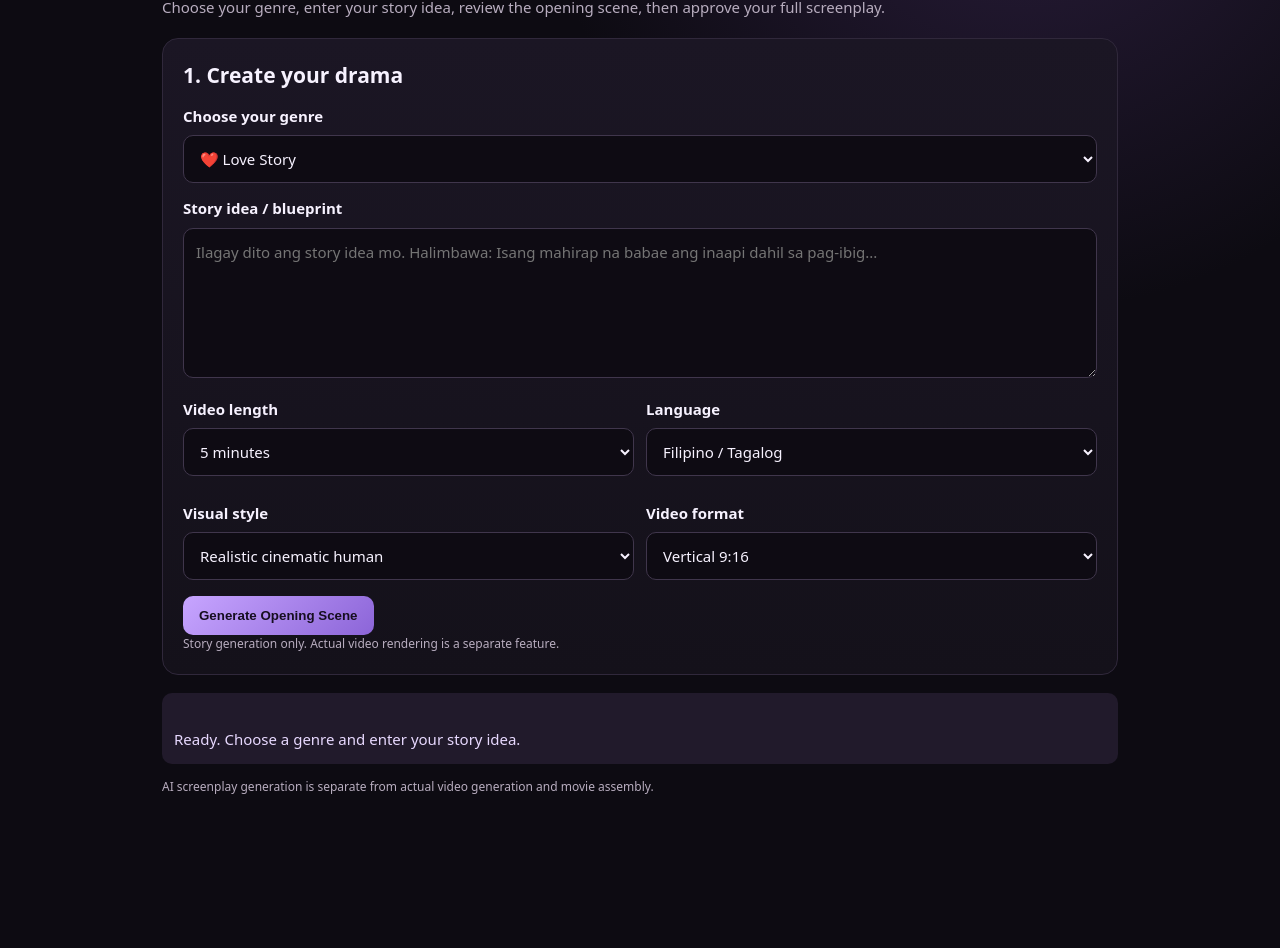
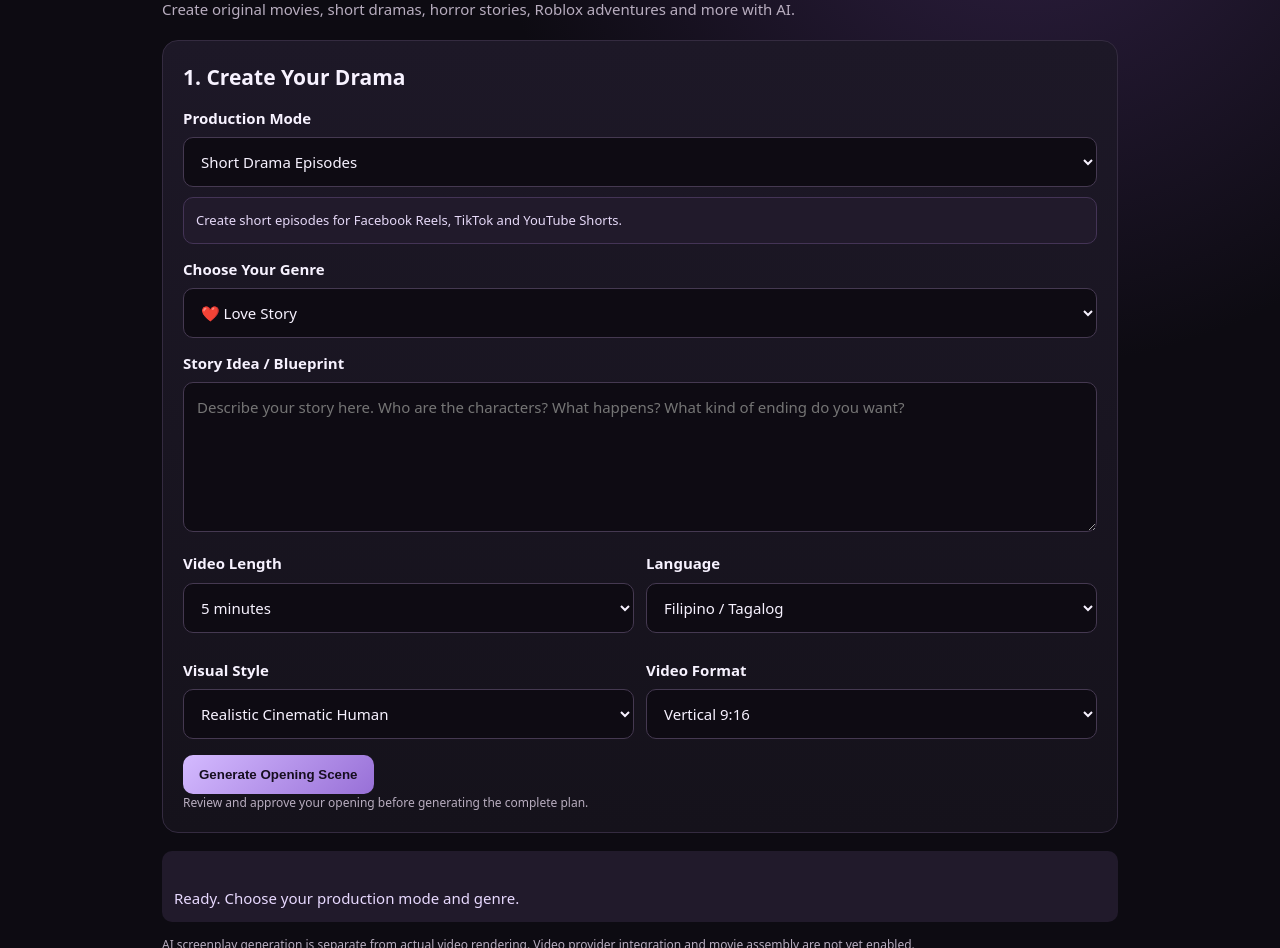
Before and after one commit to chrisjeanlipon14-debug/ai-drama-studio-ai, a website: page public/index.html in a window 1280 px wide. Shown: the part 176-1124 px from the top of the page. Before the commit the page ends 1006 px from the top, so only its background shows below. Drawn offline with Linux system fonts and the light colour scheme.

Commit message:
Update index.html

```diff
--- a/public/index.html
+++ b/public/index.html
@@ -6,80 +6,179 @@
 <meta name="viewport" content="width=device-width, initial-scale=1">
 <meta name="theme-color" content="#100d18">
 <title>AI Drama Studio</title>
+
 <style>
 :root {
   color-scheme: dark;
   --bg:#0d0b12;
-  --panel:#17131f;
-  --line:#30283b;
+  --panel:#191522;
+  --line:#342b40;
   --text:#f7f2ff;
   --muted:#b8adbf;
   --accent:#c7a5ff;
 }
+
 * { box-sizing:border-box; }
+
 body {
   margin:0;
-  background:radial-gradient(circle at 80% 0,#2a1d3c 0,transparent 34%),var(--bg);
+  background:
+    radial-gradient(circle at 80% 0,#302044 0,transparent 35%),
+    var(--bg);
   color:var(--text);
   font:15px/1.55 system-ui,Arial,sans-serif;
 }
-.wrap { max-width:1000px; margin:auto; padding:22px; }
+
+.wrap {
+  max-width:1000px;
+  margin:auto;
+  padding:22px;
+}
+
 .top {
-  display:flex; justify-content:space-between;
-  align-items:center; gap:12px; flex-wrap:wrap;
-  border-bottom:1px solid var(--line); padding:8px 0 18px;
+  display:flex;
+  justify-content:space-between;
+  align-items:center;
+  gap:12px;
+  flex-wrap:wrap;
+  border-bottom:1px solid var(--line);
+  padding:8px 0 18px;
 }
-.brand { font-weight:850; letter-spacing:.06em; }
+
+.brand {
+  font-weight:850;
+  letter-spacing:.06em;
+  font-size:19px;
+}
+
 .brand span { color:var(--accent); }
+
 .pill {
-  border:1px solid var(--line); border-radius:999px;
-  padding:5px 10px; color:var(--muted); font-size:12px;
+  border:1px solid var(--line);
+  border-radius:999px;
+  padding:5px 10px;
+  color:var(--muted);
+  font-size:12px;
 }
-h1 { font-size:clamp(30px,6vw,48px); line-height:1.08; margin:26px 0 10px; }
-h2 { font-size:21px; margin:0 0 12px; }
+
+h1 {
+  font-size:clamp(30px,6vw,48px);
+  line-height:1.08;
+  margin:28px 0 10px;
+}
+
+h2 {
+  font-size:21px;
+  margin:0 0 12px;
+}
+
 p { color:var(--muted); }
+
 .card {
-  background:linear-gradient(180deg,#1b1624,#14111a);
-  border:1px solid var(--line); border-radius:16px;
-  padding:20px; margin:18px 0;
+  background:linear-gradient(180deg,#1d1827,#15121b);
+  border:1px solid var(--line);
+  border-radius:16px;
+  padding:20px;
+  margin:18px 0;
 }
-label { display:block; font-weight:700; margin:14px 0 7px; }
+
+label {
+  display:block;
+  font-weight:700;
+  margin:14px 0 7px;
+}
+
 textarea,select {
-  width:100%; background:#0e0b13; color:var(--text);
-  border:1px solid #40364c; border-radius:10px;
-  padding:12px; font:inherit;
+  width:100%;
+  background:#0e0b13;
+  color:var(--text);
+  border:1px solid #453951;
+  border-radius:10px;
+  padding:13px;
+  font:inherit;
 }
-textarea { min-height:150px; resize:vertical; }
+
+textarea {
+  min-height:150px;
+  resize:vertical;
+}
+
 textarea:focus,select:focus {
-  outline:2px solid #8c65d8; border-color:transparent;
+  outline:2px solid #9670d4;
+  border-color:transparent;
 }
+
 .grid {
-  display:grid; grid-template-columns:repeat(2,minmax(0,1fr));
+  display:grid;
+  grid-template-columns:repeat(2,minmax(0,1fr));
   gap:12px;
 }
-.actions { display:flex; gap:10px; flex-wrap:wrap; margin-top:16px; }
+
+.actions {
+  display:flex;
+  gap:10px;
+  flex-wrap:wrap;
+  margin-top:16px;
+}
+
 button {
-  border:0; border-radius:10px; padding:12px 16px;
-  font-weight:750; cursor:pointer;
-  background:#30263d; color:white;
+  border:0;
+  border-radius:10px;
+  padding:12px 16px;
+  font-weight:750;
+  cursor:pointer;
+  background:#30263d;
+  color:white;
 }
+
 button.primary {
-  background:linear-gradient(135deg,#c7a5ff,#8c65d8);
+  background:linear-gradient(135deg,#d4baff,#9870d7);
   color:#160e20;
 }
-button:disabled { opacity:.5; cursor:not-allowed; }
+
+button:disabled {
+  opacity:.5;
+  cursor:not-allowed;
+}
+
 .status {
-  padding:12px; border-radius:10px;
-  background:#211a2b; color:#e8d9ff;
-  margin:14px 0; white-space:pre-wrap;
+  padding:12px;
+  border-radius:10px;
+  background:#211a2b;
+  color:#e8d9ff;
+  margin:14px 0;
+  white-space:pre-wrap;
 }
-.status.error { background:#351b20; color:#ffd8dc; }
+
+.status.error {
+  background:#351b20;
+  color:#ffd8dc;
+}
+
 .output {
-  white-space:pre-wrap; overflow-wrap:anywhere;
-  line-height:1.65; color:#f2eaf9;
+  white-space:pre-wrap;
+  overflow-wrap:anywhere;
+  line-height:1.7;
+  color:#f2eaf9;
 }
+
 .hidden { display:none!important; }
-.small { font-size:12px; color:var(--muted); }
+
+.small {
+  font-size:12px;
+  color:var(--muted);
+}
+
+.mode-note {
+  background:#211a2b;
+  border:1px solid #443456;
+  border-radius:10px;
+  padding:12px;
+  margin-top:10px;
+  color:#e6d9f8;
+  font-size:13px;
+}
+
 @media(max-width:650px) {
   .wrap { padding:14px; }
   .grid { grid-template-columns:1fr; }
@@ -87,21 +186,40 @@ button:disabled { opacity:.5; cursor:not-allowed; }
 }
 </style>
 </head>
+
 <body>
 <main class="wrap">
 
 <header class="top">
   <div class="brand">AI <span>DRAMA</span> STUDIO</div>
-  <div class="pill">Version 1.1 • Genre Selection</div>
+  <div class="pill">CREATOR STUDIO V2</div>
 </header>
 
-<h1>Turn your idea into a complete drama.</h1>
-<p>Choose your genre, enter your story idea, review the opening scene, then approve your full screenplay.</p>
+<h1>Bring your story to life.</h1>
+
+<p>
+Create original movies, short dramas, horror stories,
+Roblox adventures and more with AI.
+</p>
 
 <section class="card">
-<h2>1. Create your drama</h2>
 
-<label for="genre">Choose your genre</label>
+<h2>1. Create Your Drama</h2>
+
+<label for="mode">Production Mode</label>
+
+<select id="mode">
+  <option value="short">Short Drama Episodes</option>
+  <option value="movie">Full Movie</option>
+</select>
+
+<div class="mode-note" id="modeNote">
+  Create short episodes for Facebook Reels,
+  TikTok and YouTube Shorts.
+</div>
+
+<label for="genre">Choose Your Genre</label>
+
 <select id="genre">
   <option value="Love Story">❤️ Love Story</option>
   <option value="Horror">👻 Horror</option>
@@ -115,12 +233,18 @@ button:disabled { opacity:.5; cursor:not-allowed; }
   <option value="Inspirational Story">❤️ Inspirational Story</option>
 </select>
 
-<label for="idea">Story idea / blueprint</label>
-<textarea id="idea" placeholder="Ilagay dito ang story idea mo. Halimbawa: Isang mahirap na babae ang inaapi dahil sa pag-ibig..."></textarea>
+<label for="idea">Story Idea / Blueprint</label>
+
+<textarea
+  id="idea"
+  maxlength="18000"
+  placeholder="Describe your story here. Who are the characters? What happens? What kind of ending do you want?"
+></textarea>
 
 <div class="grid">
+
   <div>
-    <label for="duration">Video length</label>
+    <label for="duration">Video Length</label>
     <select id="duration">
       <option value="1">1 minute</option>
       <option value="3">3 minutes</option>
@@ -133,62 +257,124 @@ button:disabled { opacity:.5; cursor:not-allowed; }
   <div>
     <label for="language">Language</label>
     <select id="language">
-      <option value="Filipino / natural Tagalog" selected>Filipino / Tagalog</option>
+      <option value="Filipino / natural Tagalog" selected>
+        Filipino / Tagalog
+      </option>
       <option value="English">English</option>
     </select>
   </div>
 
   <div>
-    <label for="visual">Visual style</label>
+    <label for="visual">Visual Style</label>
     <select id="visual">
-      <option>Realistic cinematic human</option>
-      <option>2D animation</option>
-      <option>3D animation</option>
-      <option>Roblox-inspired 3D game style</option>
+      <option value="Realistic cinematic human">
+        Realistic Cinematic Human
+      </option>
+      <option value="2D animation">2D Animation</option>
+      <option value="3D animation">3D Animation</option>
+      <option value="Roblox-inspired 3D game style">
+        Roblox-inspired 3D
+      </option>
     </select>
   </div>
 
   <div>
-    <label for="aspect">Video format</label>
+    <label for="aspect">Video Format</label>
     <select id="aspect">
       <option value="9:16">Vertical 9:16</option>
       <option value="16:9">Landscape 16:9</option>
       <option value="1:1">Square 1:1</option>
     </select>
   </div>
+
 </div>
 
 <div class="actions">
-  <button class="primary" id="openingBtn">Generate Opening Scene</button>
+  <button class="primary" id="openingBtn">
+    Generate Opening Scene
+  </button>
 </div>
-<div class="small">Story generation only. Actual video rendering is a separate feature.</div>
+
+<div class="small">
+  Review and approve your opening before generating the complete plan.
+</div>
+
 </section>
 
 <section class="card hidden" id="openingCard">
-<h2>2. Review the opening scene</h2>
+
+<h2>2. Opening Scene Preview</h2>
+
 <div id="openingOutput" class="output"></div>
+
 <div class="actions">
-  <button id="reviseBtn">Regenerate opening</button>
-  <button class="primary" id="approveBtn">Approve opening & create full plan</button>
+  <button id="reviseBtn">Regenerate Opening</button>
+  <button class="primary" id="approveBtn">
+    Approve & Create Full Plan
+  </button>
 </div>
+
 </section>
 
 <section class="card hidden" id="fullCard">
-<h2>3. Complete drama plan</h2>
+
+<h2>3. Complete Drama Plan</h2>
+
 <div id="fullOutput" class="output"></div>
+
 <div class="actions">
-  <button id="copyBtn">Copy full plan</button>
-  <button id="downloadBtn">Download screenplay (.txt)</button>
+  <button id="copyBtn">Copy Full Plan</button>
+  <button id="downloadBtn">Download Screenplay</button>
 </div>
+
 </section>
 
-<div id="status" class="status" role="status" aria-live="polite">
-Ready. Choose a genre and enter your story idea.
+<div
+  id="status"
+  class="status"
+  role="status"
+  aria-live="polite"
+>
+Ready. Choose your production mode and genre.
 </div>
 
-<p class="small">AI screenplay generation is separate from actual video generation and movie assembly.</p>
+<p class="small">
+AI screenplay generation is separate from actual video rendering.
+Video provider integration and movie assembly are not yet enabled.
+</p>
 
 </main>
+
+<script>
+(() => {
+  const mode = document.getElementById("mode");
+  const note = document.getElementById("modeNote");
+  const genre = document.getElementById("genre");
+  const visual = document.getElementById("visual");
+
+  function updateMode() {
+    if (mode.value === "movie") {
+      note.textContent =
+        "Create a complete movie with a beginning, conflict, climax and ending.";
+    } else {
+      note.textContent =
+        "Create short episodes for Facebook Reels, TikTok and YouTube Shorts.";
+    }
+  }
+
+  function updateGenre() {
+    if (genre.value === "Roblox Story") {
+      visual.value = "Roblox-inspired 3D game style";
+    }
+  }
+
+  mode.addEventListener("change", updateMode);
+  genre.addEventListener("change", updateGenre);
+  updateMode();
+})();
+</script>
+
 <script src="/chat.js" defer></script>
+
 </body>
 </html>
```
